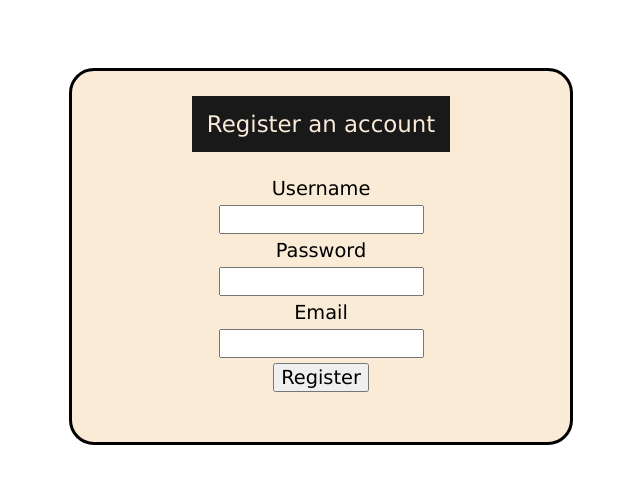
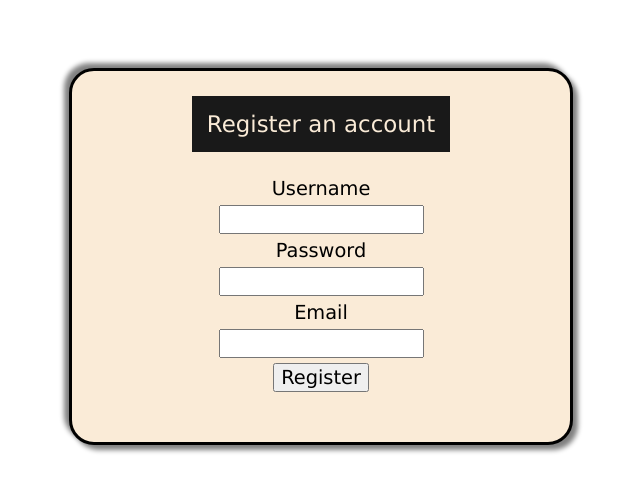
Before and after one commit to jasonlhedrick/react-registration, a React (Create React App) app: page / in a window 1280 px wide. Shown: the part 132-624 px from the top of the page, without its empty margins (319-959 px from the left). Built offline with nearby package versions, Linux system fonts and the light colour scheme.

Commit message:
Added a box-shadow to the form.

```diff
--- a/src/App.css
+++ b/src/App.css
@@ -17,6 +17,8 @@
   border-radius: 25px;
   padding: 25px;
   width: 35vw;
+  box-shadow: 5px 5px 5px grey,
+  -5px -5px 5px grey;
 }
 
 .registrationForm > fieldset {
--- a/src/App.js
+++ b/src/App.js
@@ -54,8 +54,7 @@ function App() {
     <main className="App">
       <form className="registrationForm" onSubmit={(e) => {
         e.preventDefault();
-        register(username, password, email)}
-        }>
+        register(username, password, email)} }>
           <fieldset id="registrationFieldset">
             <legend>Register an account</legend>
             <label htmlFor="username">Username</label>
```
